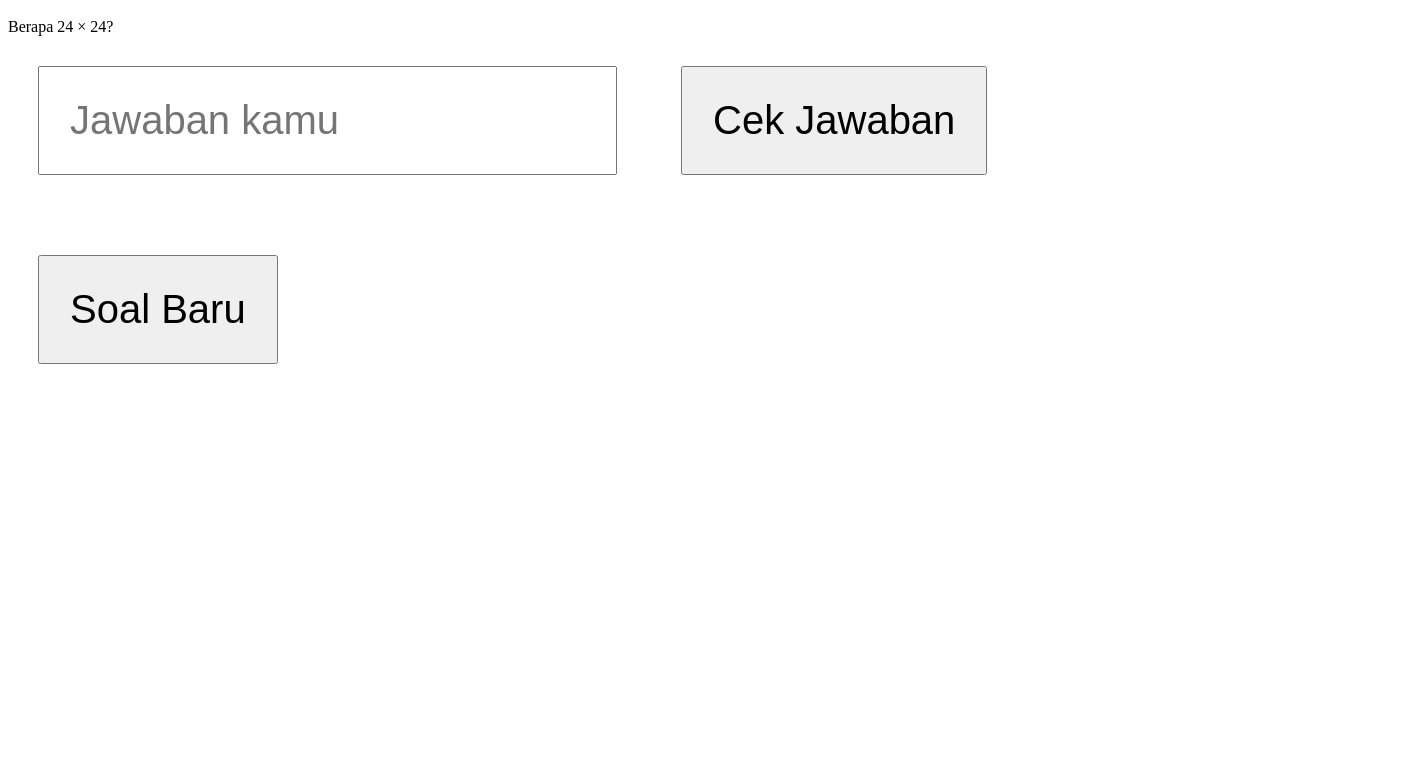
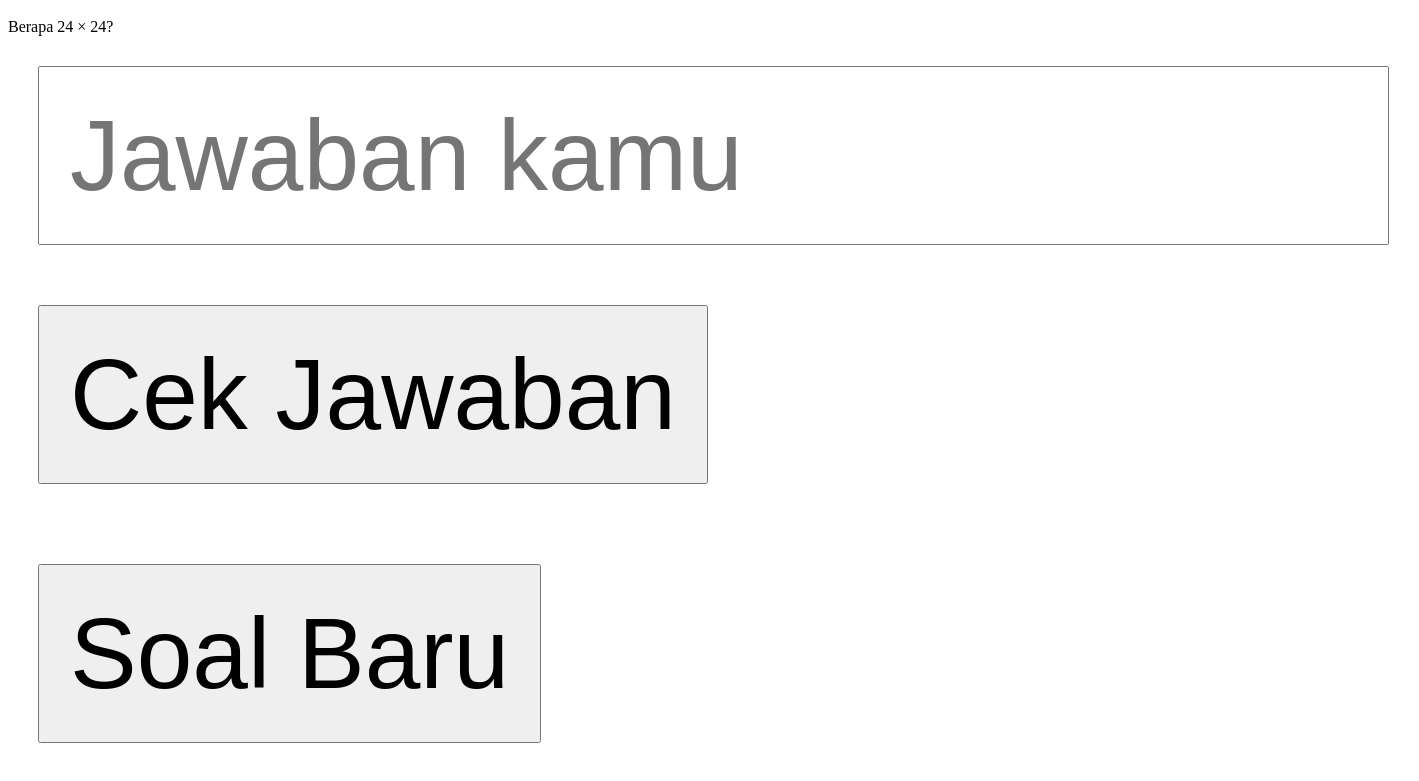
Before and after one commit to teddy22bar/perkalian1-10, a plain HTML site: page index.html in a window 1280 px wide. Shown: the part 140-921 px from the top of the page, 1419 px wide, since content can reach past the window. Before the commit the page ends 800 px from the top, so only its background shows below. Drawn offline with Linux system fonts and the light colour scheme.

Commit message:
Update index.html

```diff
--- a/index.html
+++ b/index.html
@@ -5,7 +5,7 @@
   <title>Latihan Perkalian SD</title>
   <style>
     body { font-family: Arial, text-align: center; margin-top: 100px; }
-    input, button { font-size: 40px; padding: 30px; margin: 30px; }
+    input, button { font-size: 100px; padding: 30px; margin: 30px; }
     #feedback { font-size: 44px; margin-top: 20px; }
   </style>
 </head>
```
